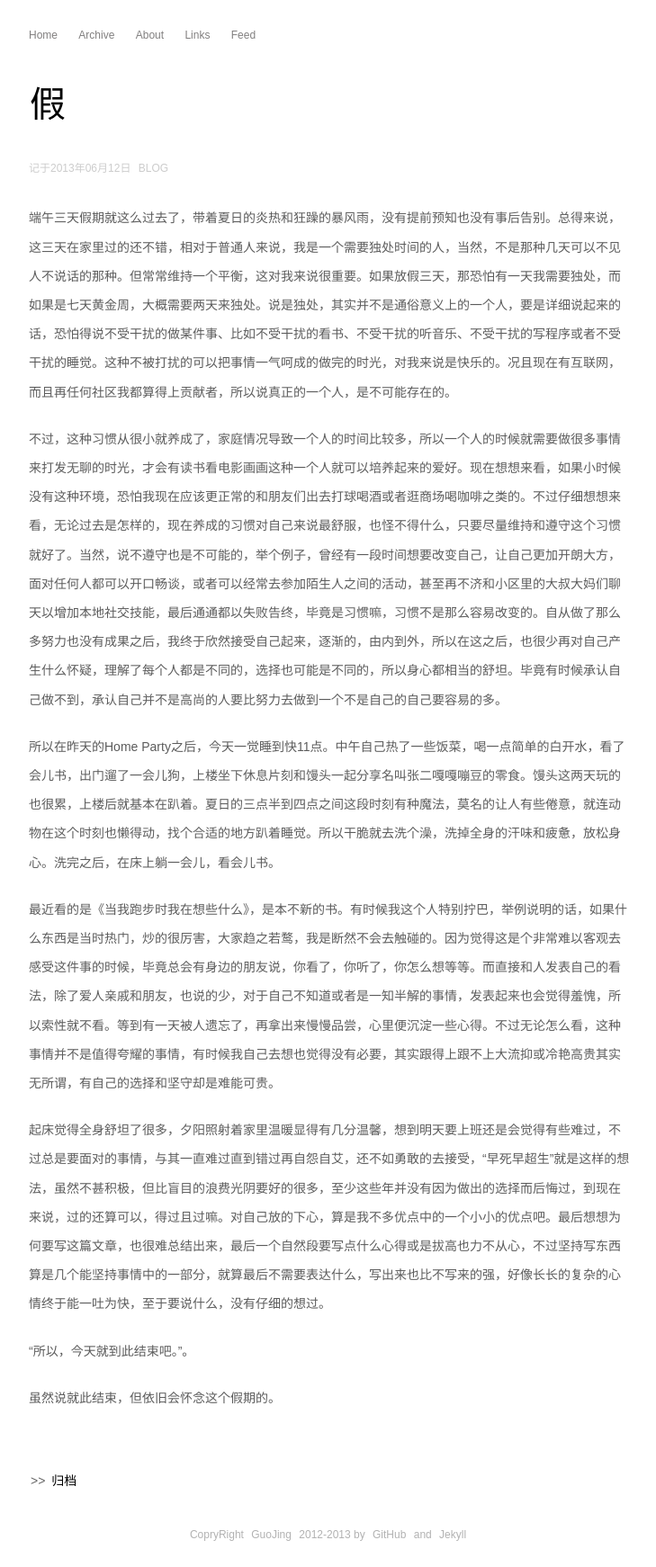
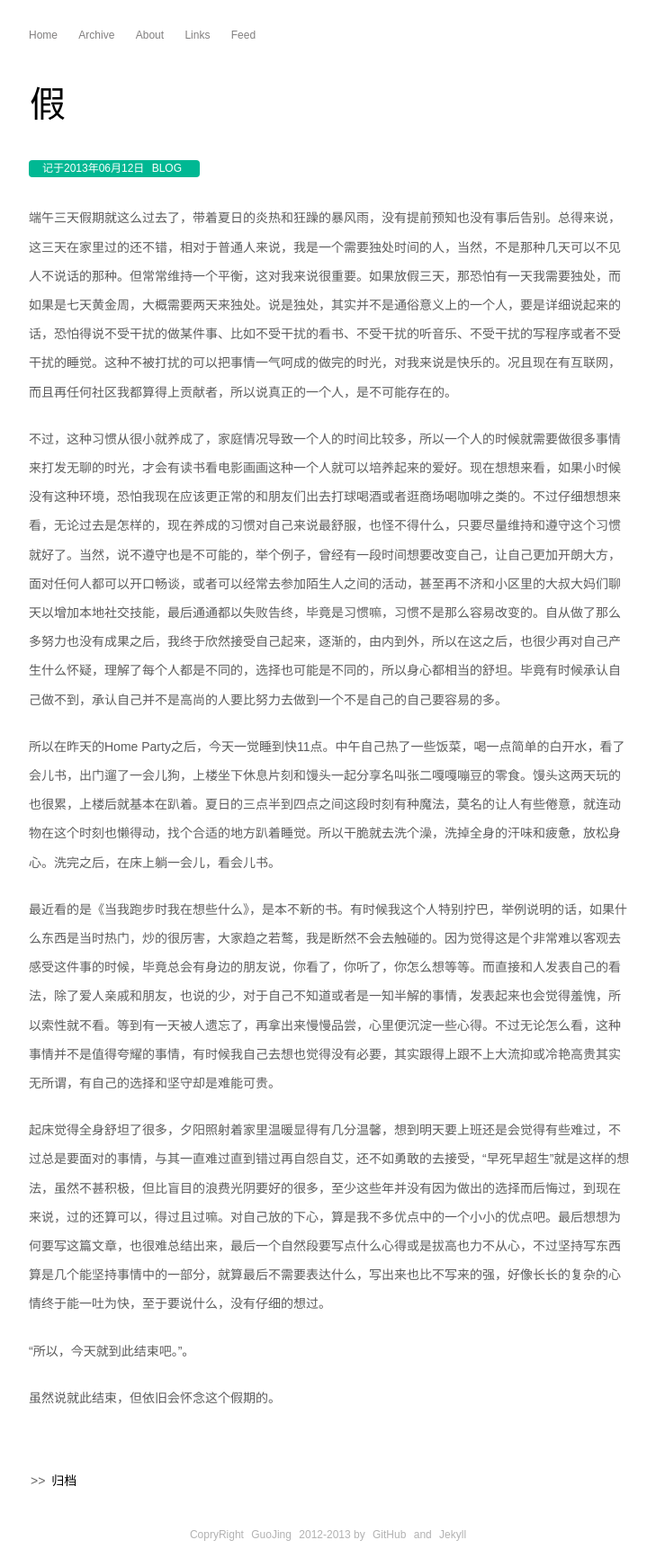
Before and after one commit to zwitzwit/guojing.github.com, a Jekyll site: the page built from index.html, in a window 1280 px wide. Shown: the whole page at 90% size, without its empty margins (273-1002 px from the left). Built offline with Jekyll 4.4.1, drawn with Linux system fonts in a browser that asks for light colours; Markdown is read by kramdown in place of the engine named in the settings; the list of posts is cut into pages by our own code.

Commit message:
change stule

```diff
--- a/css/style.css
+++ b/css/style.css
@@ -58,16 +58,17 @@ h1, h2, h3, h4, h5, h6 {color: black}
 
 .center {text-align: center}
 
-::selection {background: #00b893; color:white};
-::-moz-selection {background: #00b893; color:white};
-::-webkit-selection {background: #00b893; color:white};
+::selection {background: #f0f6e4;}
+::-moz-selection {background: #f0f6e4;}
+::-webkit-selection {background: #f0f6e4;}
 
 .container {}
 
-.date {color:#CCCCCC;font-size:12px;margin-left:15px;}
+.date {color:white;font-size:12px;margin-left:15px;}
 .date {text-transform: uppercase;}
-.date a:link{color:#CCCCCC;text-decoration:none;padding:3px;margin:0 2px}
-.date a:visited{color:#CCCCCC;text-decoration:none;}
+.date a:link{color:white;text-decoration:none;padding:3px;margin:0 2px}
+.date a:visited{color:white;text-decoration:none;}
+.date {background:#00b893; width: 190px;-moz-border-radius:4px;-webkit-border-radius:4px;border-radius:4px;text-align:center}
 
 .center{text-align:center}
 
```
